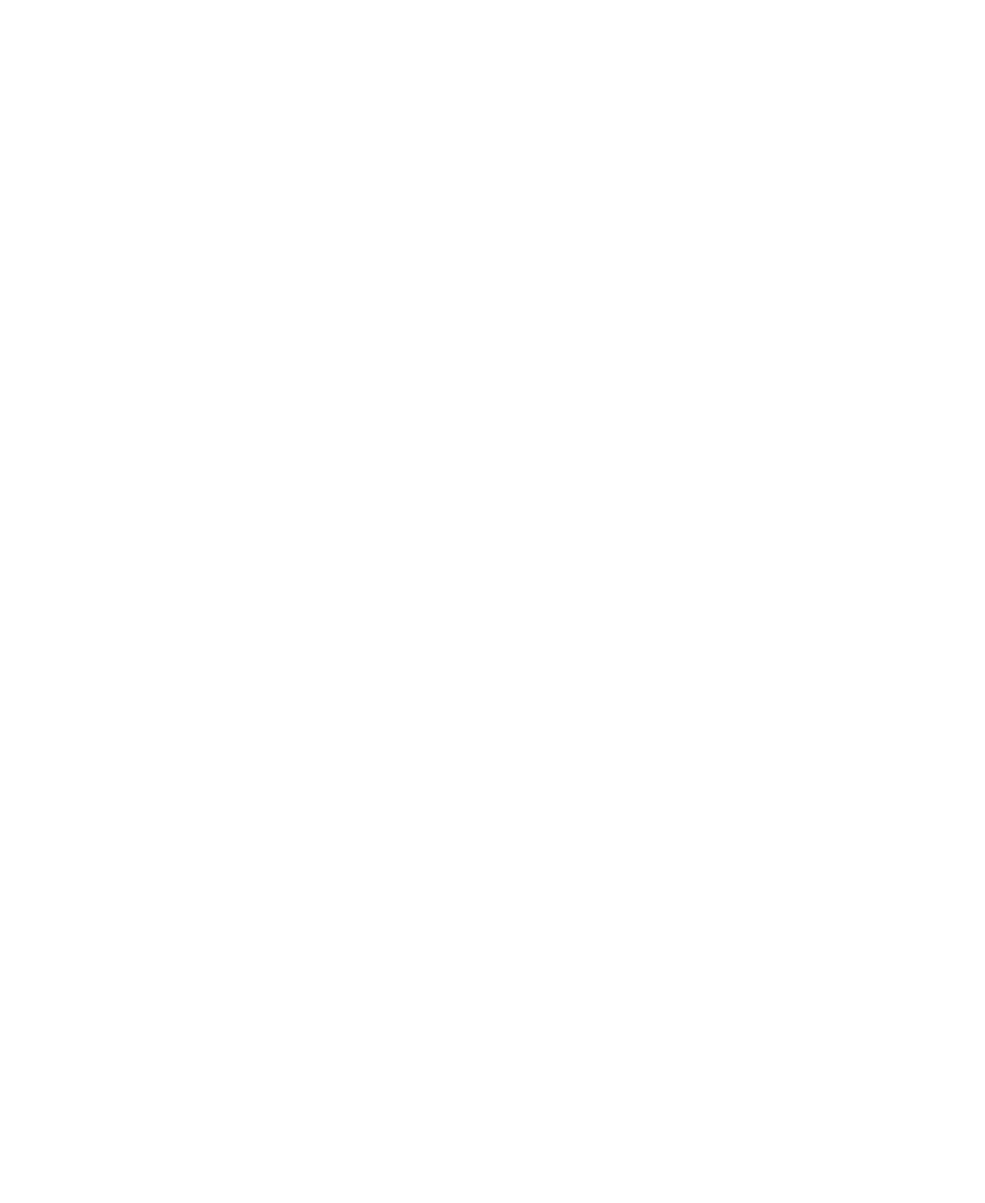
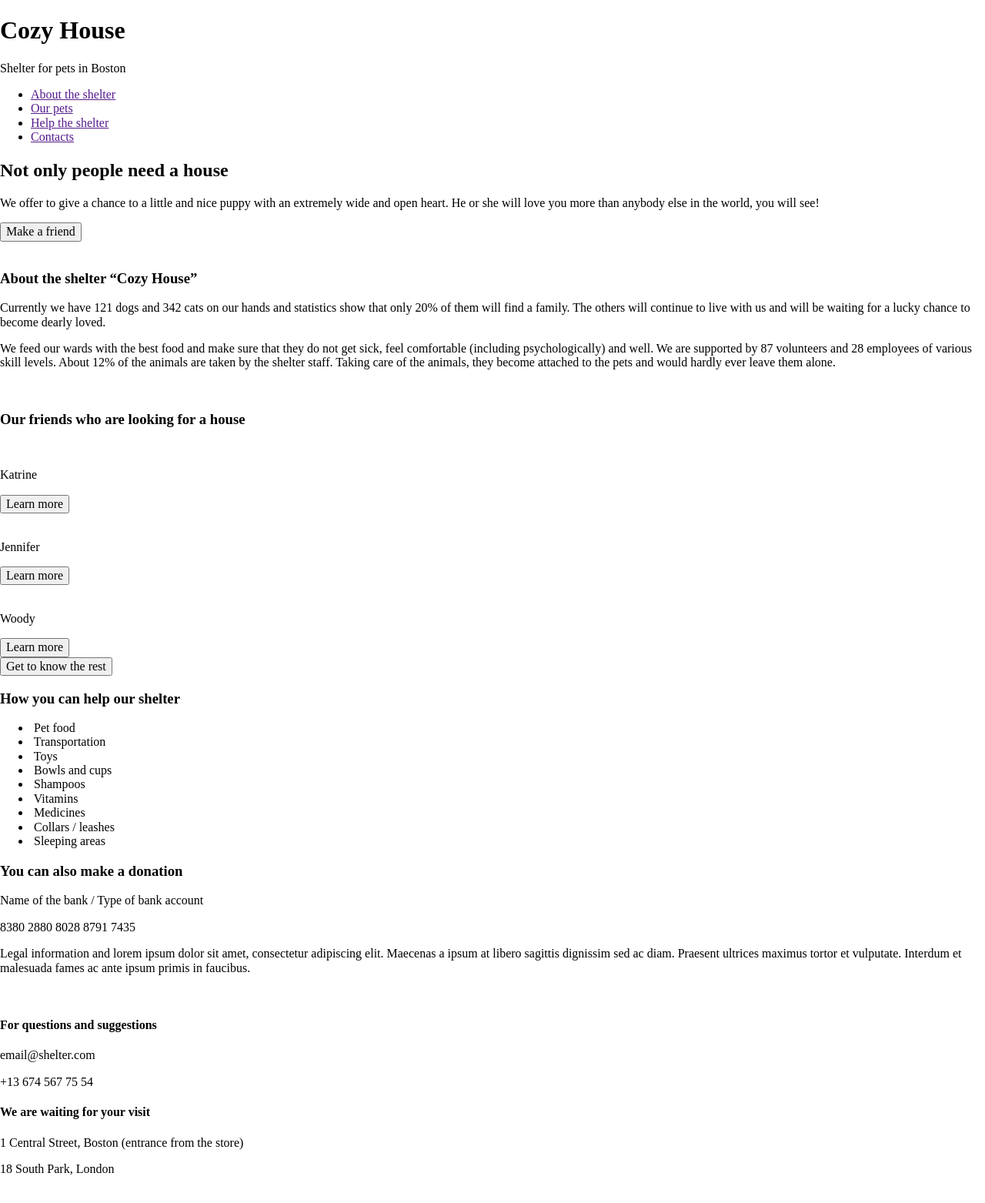
Before and after one commit to iSaklov/shelter-js-webpack, a plain HTML site: page shelter/index.html in a window 1280 px wide. Shown: the whole page at 77% size. Before the commit the page ends 800 px from the top, so only its background shows below. Drawn offline with nearby package versions, Linux system fonts and the light colour scheme; files that its build step writes are made by us from their sources.

Commit message:
feat: add index.html content

```diff
--- a/shelter/index.html
+++ b/shelter/index.html
@@ -11,7 +11,137 @@
 </head>
 
 <body>
-
+	<header>
+		<nav>
+			<div class="logo">
+				<h1>Cozy House</h1>
+				<p>Shelter for pets in Boston</p>
+			</div>
+			<ul class="menu">
+				<li class="menu__item"><a href="">About the shelter</a></li>
+				<li class="menu__item"><a href="">Our pets</a></li>
+				<li class="menu__item"><a href="">Help the shelter</a></li>
+				<li class="menu__item"><a href="">Contacts</a></li>
+			</ul>
+		</nav>
+		<div class="start__screen__wrapper">
+			<div class="start__screen_content">
+				<h2>Not only people need a house</h2>
+				<p>We offer to give a chance to a little and nice puppy with an extremely wide and open heart. He or she will
+					love you more
+					than anybody else in the world, you will see!</p>
+				<button>Make a friend</button>
+			</div>
+			<img src="" alt="">
+		</div>
+	</header>
+	<main>
+		<section class="about__section">
+			<div class="about__content">
+				<h3>About the shelter “Cozy House”</h3>
+				<p>Currently we have 121 dogs and 342 cats on our hands and statistics show that only 20% of them will find a
+					family. The
+					others will continue to live with us and will be waiting for a lucky chance to become dearly loved.</p>
+				<p>We feed our wards with the best food and make sure that they do not get sick, feel comfortable (including
+					psychologically) and well. We are supported by 87 volunteers and 28 employees of various skill levels. About
+					12% of the
+					animals are taken by the shelter staff. Taking care of the animals, they become attached to the pets and would
+					hardly
+					ever leave them alone.</p>
+			</div>
+			<img src="" alt="">
+		</section>
+		<section class="slider__section">
+			<h3>Our friends who
+				are looking for a house</h3>
+			<div class="slider__container">
+				<div class="slider__card__content">
+					<img src="" alt="">
+					<p>Katrine</p>
+					<button>Learn more</button>
+				</div>
+				<div class="slider__card__content">
+					<img src="" alt="">
+					<p>Jennifer</p>
+					<button>Learn more</button>
+				</div>
+				<div class="slider__card__content">
+					<img src="" alt="">
+					<p>Woody</p>
+					<button>Learn more</button>
+				</div>
+			</div>
+			<button>Get to know the rest</button>
+		</section>
+		<section class="help__section">
+			<h3>How you can help
+				our shelter</h3>
+			<ul class="help__list">
+				<li class="help__list__item">
+					<img src="" alt="">
+					<span>Pet food</span>
+				</li>
+				<li class="help__list__item">
+					<img src="" alt="">
+					<span>Transportation</span>
+				</li>
+				<li class="help__list__item">
+					<img src="" alt="">
+					<span>Toys</span>
+				</li>
+				<li class="help__list__item">
+					<img src="" alt="">
+					<span>Bowls and cups</span>
+				</li>
+				<li class="help__list__item">
+					<img src="" alt="">
+					<span>Shampoos</span>
+				</li>
+				<li class="help__list__item">
+					<img src="" alt="">
+					<span>Vitamins</span>
+				</li>
+				<li class="help__list__item">
+					<img src="" alt="">
+					<span>Medicines</span>
+				</li>
+				<li class="help__list__item">
+					<img src="" alt="">
+					<span>Collars / leashes</span>
+				</li>
+				<li class="help__list__item">
+					<img src="" alt="">
+					<span>Sleeping areas</span>
+				</li>
+			</ul>
+		</section>
+		<section class="donation__section">
+			<div class="donation__content">
+				<h3>You can also make a donation</h3>
+				<p>Name of the bank / Type of bank account</p>
+				<p><span></span>8380 2880 8028 8791 7435</p>
+				<p>Legal information and lorem ipsum dolor sit amet, consectetur adipiscing elit. Maecenas a ipsum at libero
+					sagittis
+					dignissim sed ac diam. Praesent ultrices maximus tortor et vulputate. Interdum et malesuada fames ac ante
+					ipsum primis
+					in faucibus.</p>
+			</div>
+			<img src="" alt="">
+		</section>
+	</main>
+	<footer class="footer">
+		<div class="contacts">
+			<h4>For questions and suggestions</h4>
+			<p><span></span>email@shelter.com</p>
+			<p><span></span>+13 674 567 75 54</p>
+		</div>
+		<div class="address">
+			<h4>We are waiting for your visit</h4>
+			<p><span></span>1 Central Street, Boston (entrance from the store)</p>
+			<p><span>18 South Park, London</span></p>
+		</div>
+		<img src="" alt="">
+	</footer>
 </body>
 
 </html>
```
